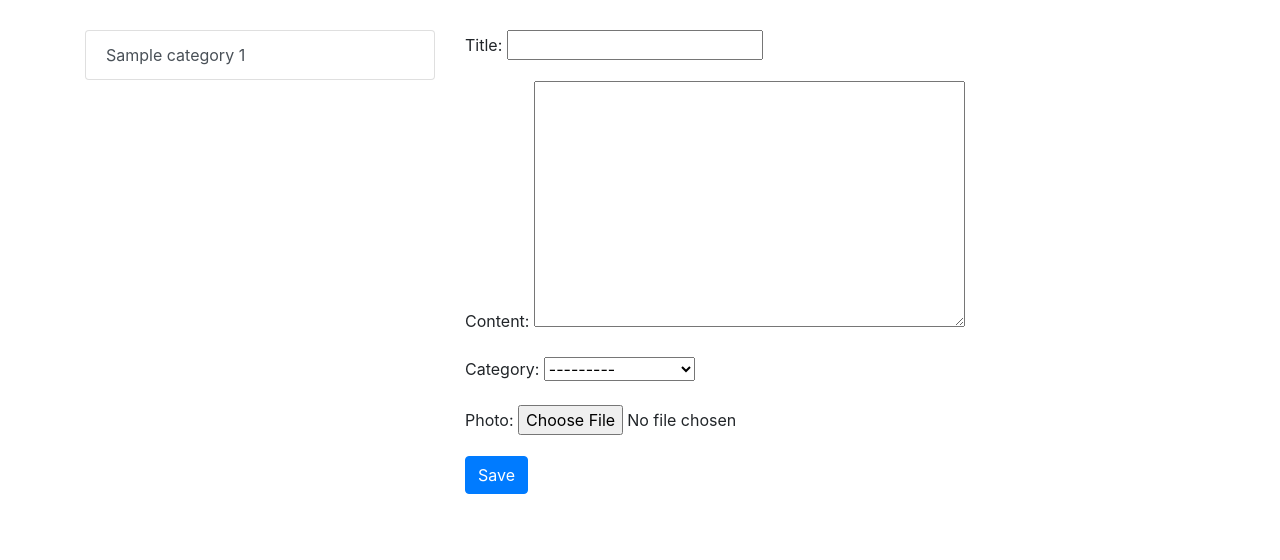
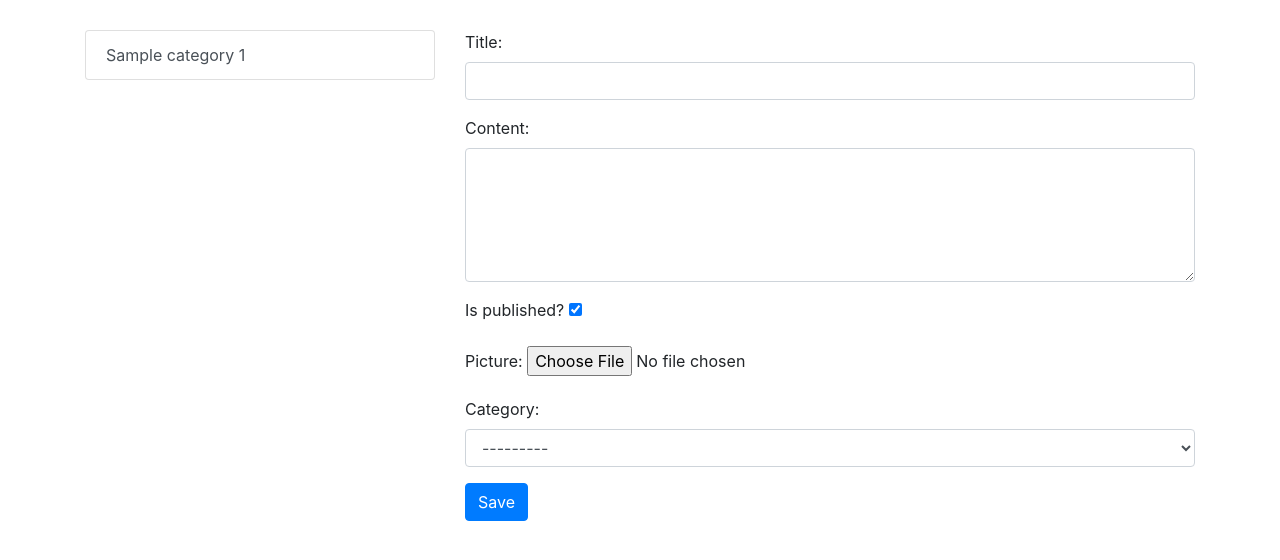
Before and after one commit to DavidMares22/news-site, a Django app: page /add/ in a window 1280 px wide. Shown: the part 56-616 px from the top of the page. Run offline with Django 3.2, Linux system fonts and the light colour scheme; tables that the repository leaves empty hold one stand-in row (values such as "Sample post"); some libraries are stand-ins or nearby versions.

Commit message:
manually rendered form

```diff
--- a/news/forms.py
+++ b/news/forms.py
@@ -1,8 +1,13 @@
 from django import forms
-from .models import News
+from .models import Category
 
 
-class NewsForm(forms.ModelForm):
-    class Meta:
-        model = News
-        fields = ['title','content','category','photo']
+class NewsForm(forms.Form):
+    title = forms.CharField(max_length=150, widget=forms.TextInput(attrs={"class": "form-control"}))
+    content = forms.CharField( widget=forms.Textarea(attrs={
+        "class": "form-control",
+        "rows": 5
+    }))
+    photo = forms.ImageField()
+    is_published = forms.BooleanField(initial=True)
+    category = forms.ModelChoiceField(queryset=Category.objects.all(), widget=forms.Select(attrs={"class": "form-control"}))
--- a/news/models.py
+++ b/news/models.py
@@ -6,8 +6,8 @@ from django.dispatch import receiver
 
 
 class News(models.Model):
-    title = models.CharField(max_length=150)
-    content = models.TextField(blank=True)
+    title = models.CharField(max_length=150 )
+    content = models.TextField()
     created_at = models.DateTimeField(auto_now_add=True)
     updated_at = models.DateTimeField(auto_now=True)
     photo = models.ImageField(upload_to='photos/%Y/%m/%d/', blank=True)
--- a/news/views.py
+++ b/news/views.py
@@ -24,13 +24,15 @@ def news_post(request,id):
     return render(request,'news/news_post.html',{'news_post':news_post})
 
 def add_post(request):
-
     if request.method == 'POST':
-        form = NewsForm(request.POST,request.FILES)
-
+        form = NewsForm(request.POST, request.FILES)
         if form.is_valid():
-            form.save()
+            cd = form.cleaned_data
+            n = News(title=cd['title'],content=cd['content'],is_published=cd['is_published'],photo=cd['photo'],category=cd['category'])
+            n.save()
             return redirect('home')
-
-    form = NewsForm()
-    return render(request,'news/add_post.html',{'form':form})
+        else:
+            print(form.errors)
+    else:
+        form = NewsForm()
+    return render(request, 'news/add_post.html', {'form': form})
--- a/templates/news/add_post.html
+++ b/templates/news/add_post.html
@@ -3,9 +3,54 @@
 
 {% block content %}
 
-<form method="POST" class="post-form" enctype="multipart/form-data">
+<form action="{% url 'add_post' %}" method="POST" class="post-form" enctype="multipart/form-data">
     {% csrf_token %}
+
+    {% comment  %}
     {{form.as_p}}
+    {% endcomment %}
+
+    {{ form.non_field.errors }}
+
+    <div class="form-group">
+        <label for="{{ form.title.id_for_label }}">Title: </label>
+        {{ form.title }}
+        <div class="text-danger">
+            {{ form.title.errors }}
+        </div>
+    </div>
+
+    <div class="form-group">
+        <label for="{{ form.content.id_for_label }}">Content: </label>
+        {{ form.content }}
+        <div class="text-danger">
+            {{ form.content.errors }}
+        </div>
+    </div>
+
+    <div class="form-group">
+        <label for="{{ form.is_published.id_for_label }}">Is published? </label>
+        {{ form.is_published }}
+        <div class="text-danger">
+            {{ form.is_published.errors }}
+        </div>
+    </div>
+    <div class="form-group">
+        <label for="{{ form.photo.id_for_label }}">Picture: </label>
+        {{ form.photo }}
+        <div class="text-danger">
+            {{ form.photo.errors }}
+        </div>
+    </div>
+
+    <div class="form-group">
+        <label for="{{ form.category.id_for_label }}">Category: </label>
+        {{ form.category }}
+        <div class="text-danger">
+            {{ form.category.errors }}
+        </div>
+    </div>
+
     <button type="submit" class=" btn btn-primary">Save</button>
 </form>
 
```
Also changed, not shown: news/migrations/0005_auto_20200605_1733.py (added).
